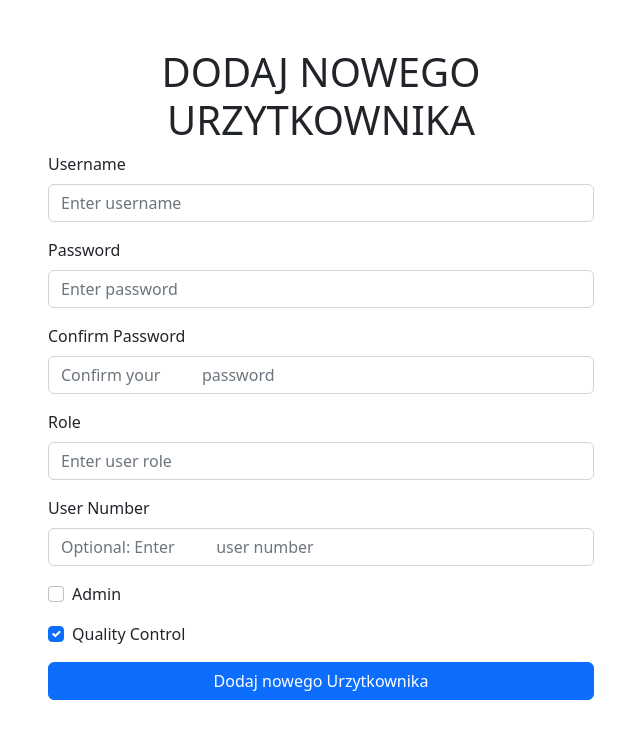
After one commit to Mogarthron/pluton, a Flask app: page /add_user in a window 1280 px wide. The commit adds this page. Shown: the top 739 px of the page, without its empty margins (319-959 px from the left). Run offline with Flask 3, Linux system fonts and the light colour scheme; parts of the project's set-up code (start-up, migrations or seed data) failed here and were passed over.

Commit message:
frontend flask

```diff
--- /dev/null
+++ b/templates/add_user.html
@@ -0,0 +1,76 @@
+{% extends "layout.html" %} {% block content %}
+
+<div class="container">
+  <div class="row justify-content-center">
+    <div class="col-md-6">
+      <h1 class="text-center mt-5">DODAJ NOWEGO URZYTKOWNIKA</h1>
+
+      <!-- Form start -->
+      <form method="POST" action="">
+        {{ form.hidden_tag() }}
+
+        <!-- Username Field -->
+        <div class="mb-3">
+          {{ form.user_name.label(class="form-label") }} {{
+          form.user_name(class="form-control", placeholder="Enter username") }}
+        </div>
+
+        <!-- Password Field -->
+        <div class="mb-3">
+          {{ form.password.label(class="form-label") }} {{
+          form.password(class="form-control", placeholder="Enter password") }}
+        </div>
+
+        <!-- Confirm Password Field -->
+        <div class="mb-3">
+          {{ form.confirm_password.label(class="form-label") }} {{
+          form.confirm_password(class="form-control", placeholder="Confirm your
+          password") }}
+        </div>
+
+        <!-- Role Field -->
+        <div class="mb-3">
+          {{ form.role.label(class="form-label") }} {{
+          form.role(class="form-control", placeholder="Enter user role") }}
+        </div>
+
+        <!-- User Number Field -->
+        <div class="mb-3">
+          {{ form.user_number.label(class="form-label") }} {{
+          form.user_number(class="form-control", placeholder="Optional: Enter
+          user number") }}
+        </div>
+
+        <!-- Admin Checkbox Field -->
+        <div class="form-check mb-3">
+          {{ form.admin(class="form-check-input") }} {{
+          form.admin.label(class="form-check-label") }}
+        </div>
+
+        <!-- Quality Control Checkbox Field -->
+        <div class="form-check mb-3">
+          {{ form.quality_controll(class="form-check-input") }} {{
+          form.quality_controll.label(class="form-check-label") }}
+        </div>
+
+        <!-- Submit Button -->
+        <div class="d-grid">
+          {{ form.submit(class="btn btn-primary btn-block") }}
+        </div>
+      </form>
+      <!-- Form end -->
+
+      <!-- Flash Messages -->
+      {% with messages = get_flashed_messages(with_categories=true) %} {% if
+      messages %}
+      <div class="mt-3">
+        {% for category, message in messages %}
+        <div class="alert alert-{{ category }}">{{ message }}</div>
+        {% endfor %}
+      </div>
+      {% endif %} {% endwith %}
+    </div>
+  </div>
+</div>
+
+{% endblock %}
--- a/templates/index.html
+++ b/templates/index.html
@@ -5,7 +5,6 @@
     <h2>Witaj {{current_user.username}}!!</h2>
 
     <div class="row">
-      <a href="{{url_for('quality_controll')}}">KONTORLA JAKOSCI</a>
       <a href="{{url_for('add_user')}}">DODAJ URZYTKOWNIKA</a>
       <a href="{{url_for('logout')}}">WYLOGUJ</a>
     </div>
--- a/templates/login.html
+++ b/templates/login.html
@@ -4,8 +4,8 @@
 <form action="{{ url_for('login') }}" method="POST">
   {{ form.hidden_tag() }}
   <div class="mb-3">
-    {{ form.username.label(class="form-label") }} {{
-    form.username(class="form-control") }}
+    {{ form.user_name.label(class="form-label") }} {{
+    form.user_name(class="form-control") }}
   </div>
 
   <div class="mb-3">
```
Also changed, not shown: templates/test.html (added, +51 -0 lines).
